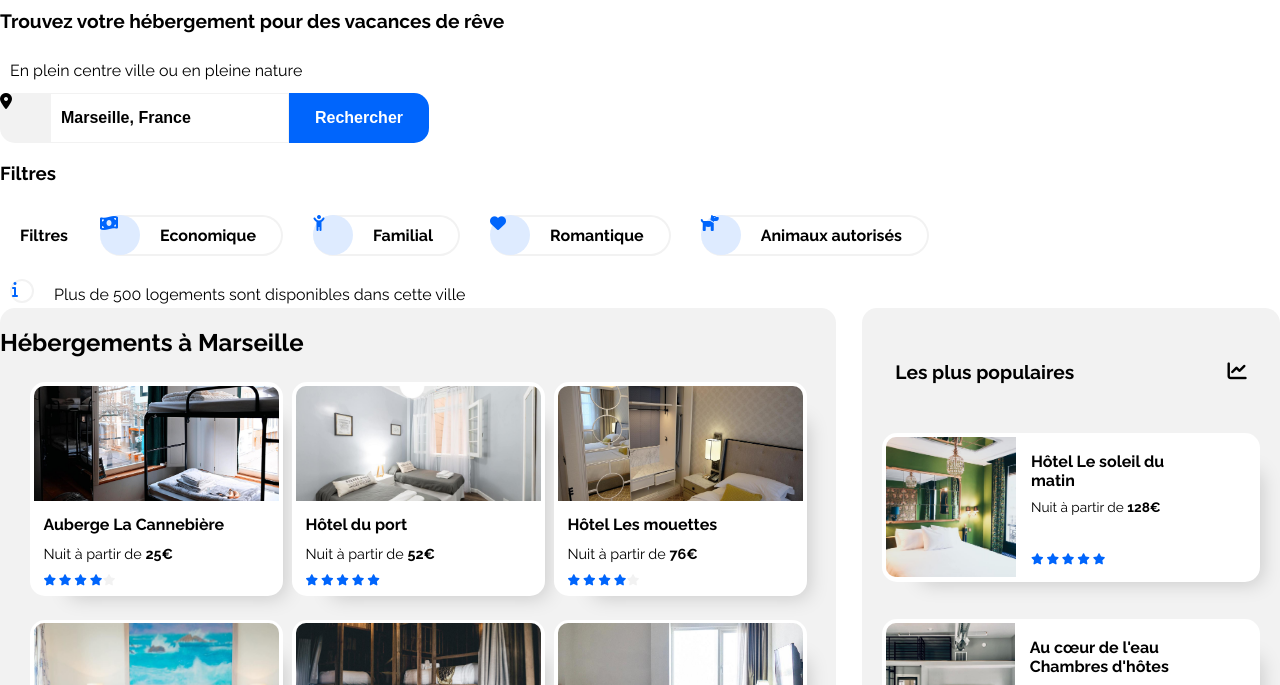
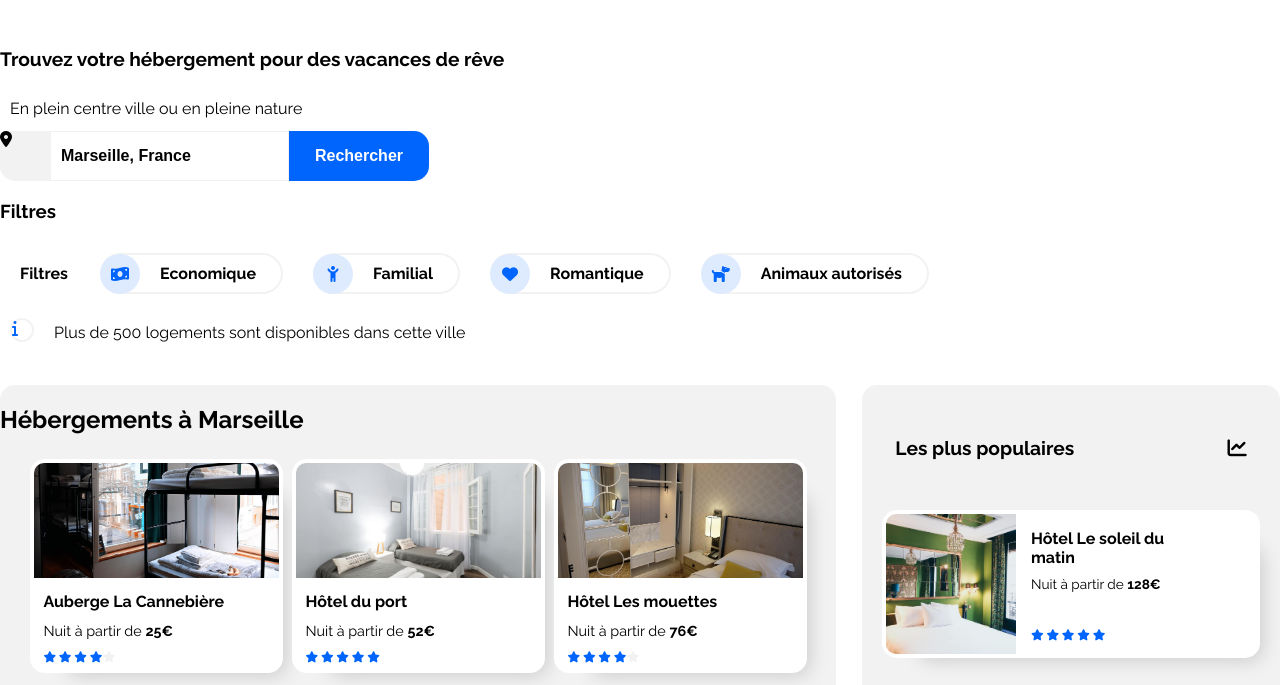
Before and after one commit to Yaselmhamdi/index1.html, a plain HTML site: page index1.html in a window 1280 px wide. Shown: the part 93-778 px from the top of the page. Drawn offline with Linux system fonts and the light colour scheme.

Commit message:
P2 style.css
Projet 2

```diff
--- a/style.css
+++ b/style.css
@@ -1,4 +1,4 @@
-/* desktop ( >992px) */
+/* desktop(1980px) */
 body {
     box-sizing: border-box;
     max-width: 100%;
@@ -90,6 +90,11 @@ main {
     height: 50px;
     width: 50%;
 }
+section{
+    max-width: 1440px;
+    margin-inline: auto;
+    margin-top: 3%;
+  }
 .fa-location-dot {
     display: flex;
     width: 50px;
@@ -171,7 +176,7 @@ input:focus {
     height: 40px;
     width: 40px;
     border-radius: 50%;
-    display: flex;
+    display: flex !important;
     align-items: center;
     justify-content: center;
     margin-right: 20px;
@@ -203,7 +208,7 @@ input:focus {
     padding-left: 10px;
     font-size: 100%;
 }
-/* annimation filter part */
+/* animation filter part */
 .fa-money-bill-wave {
     transition: transform 1500ms;
 }
@@ -221,7 +226,7 @@ input:focus {
 }
 .btn-3:hover .fa-heart {
     transform: scale(1.5);
-    color: #e755ec;
+    color: blue;
 }
 .fa-dog {
     transition: transform 500ms;
@@ -434,7 +439,7 @@ input:focus {
 .activity__card {
     display: flex;
     flex-flow: wrap;
-    justify-content: space-between;
+    justify-content: space-around;
     margin-top: 1%;
     margin-bottom: 5%;
 }
@@ -567,7 +572,7 @@ footer {
 .footer a:hover {
     color: #0065FC;
 }
-/* Media Queries Tablet (<992px) */
+/* Media Queries Tablet(992px) */
 @media screen and (max-width: 992px) {
     body {
         max-width: 992px;
@@ -627,7 +632,7 @@ footer {
     }
 
 }
-/* Media Queries phone (<768px) */
+/* Media Queries phone (768px) */
 @media screen and (max-width: 768px) {
     body {
         max-width: 768px;
```
